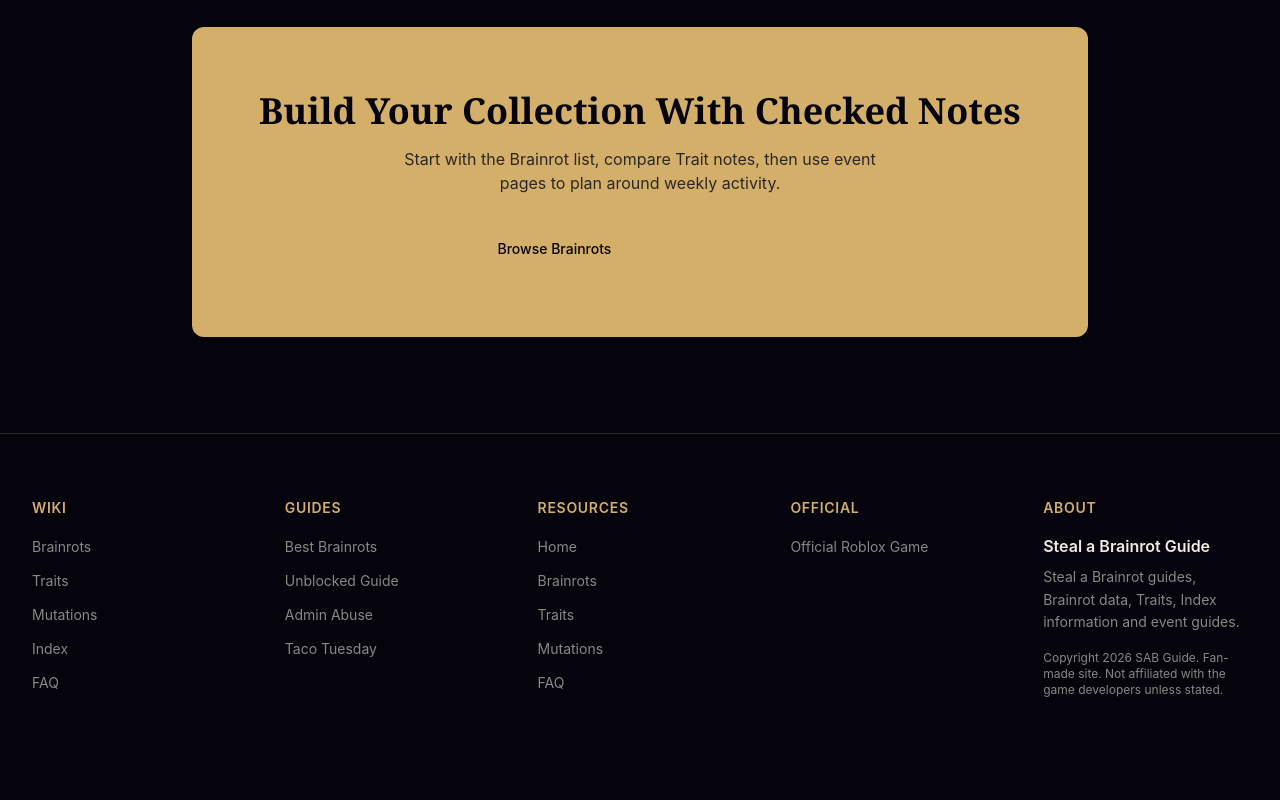
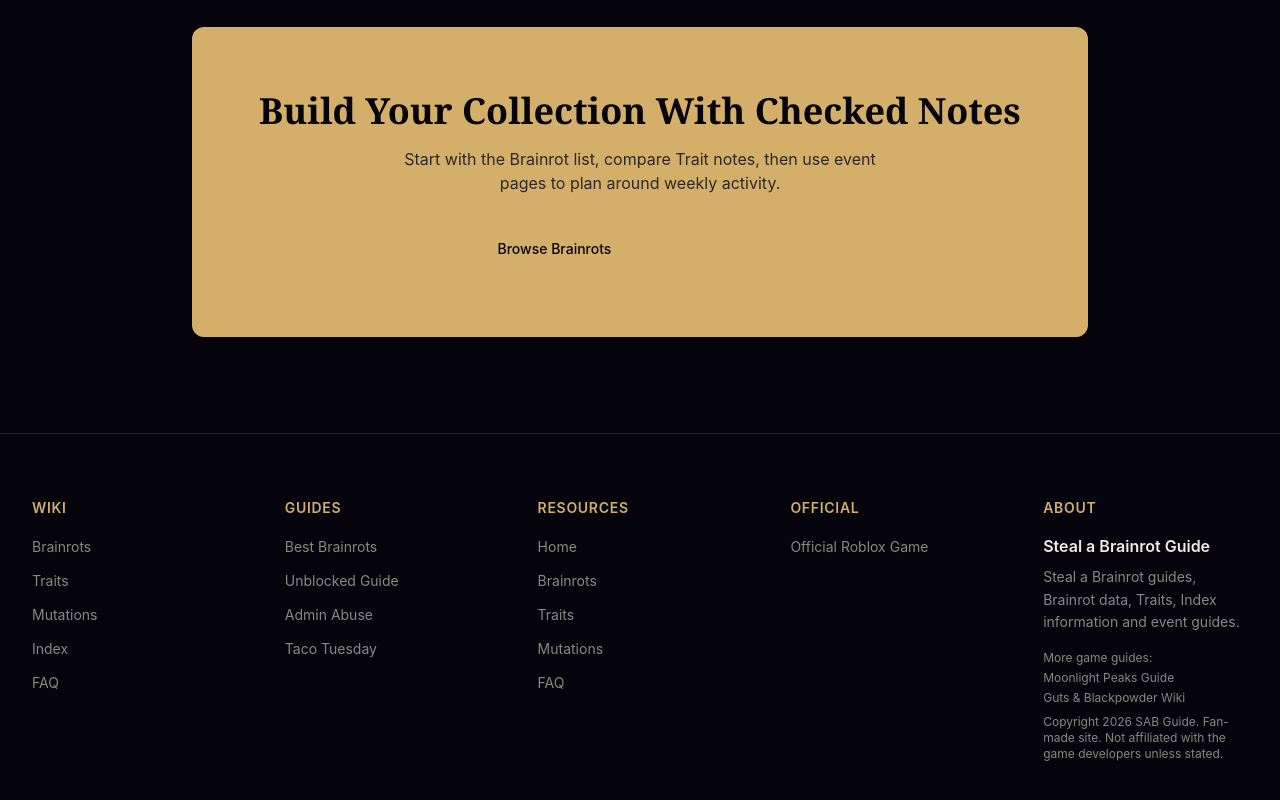
Before and after one commit to viridi0618/steal-a-brainrot-wiki, a Next.js app: page / in a window 1280 px wide. Shown: the part 6352-7152 px from the top of the page. Before the commit the page ends 7114 px from the top, so only its background shows below. Built offline with nearby package versions, Linux system fonts and the light colour scheme; no server answers.

Commit message:
add wiki network footer cross-links

```diff
--- a/src/components/Footer.tsx
+++ b/src/components/Footer.tsx
@@ -99,9 +99,14 @@ export default function Footer() {
               <p className="text-sm text-[#8a8884] leading-relaxed">
                 {siteConfig.description}
               </p>
-              <p className="text-xs text-[#8a8884] pt-2">
-                Copyright {new Date().getFullYear()} {siteConfig.shortName}. Fan-made site. Not affiliated with the game developers unless stated.
-              </p>
+              <div className="pt-2 space-y-1">
+                <p className="text-xs text-[#8a8884]">More game guides:</p>
+                <a href="https://moonlightpeaksguide.wiki" target="_blank" rel="noopener" className="block text-xs text-[#8a8884] hover:text-[#f0ece4] transition">Moonlight Peaks Guide</a>
+                <a href="https://gutsandblackpowder.wiki" target="_blank" rel="noopener" className="block text-xs text-[#8a8884] hover:text-[#f0ece4] transition">Guts &amp; Blackpowder Wiki</a>
+                <p className="text-xs text-[#8a8884] pt-1">
+                  Copyright {new Date().getFullYear()} {siteConfig.shortName}. Fan-made site. Not affiliated with the game developers unless stated.
+                </p>
+              </div>
             </div>
           </div>
         </div>
```
